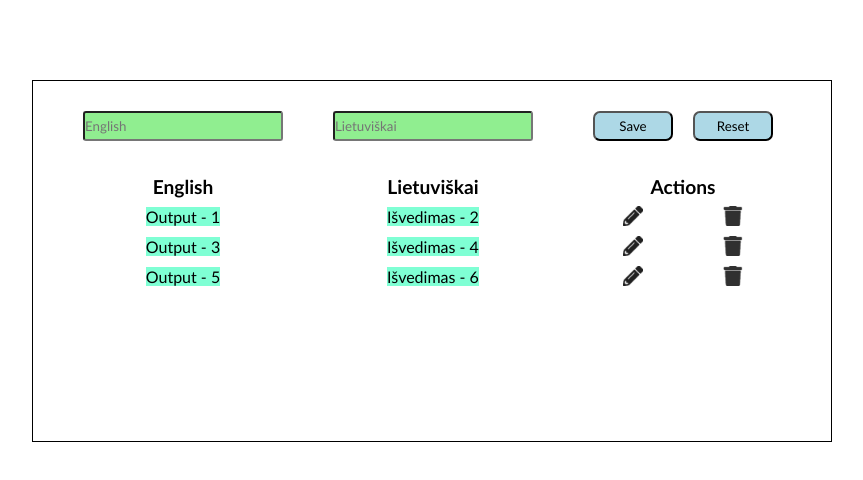
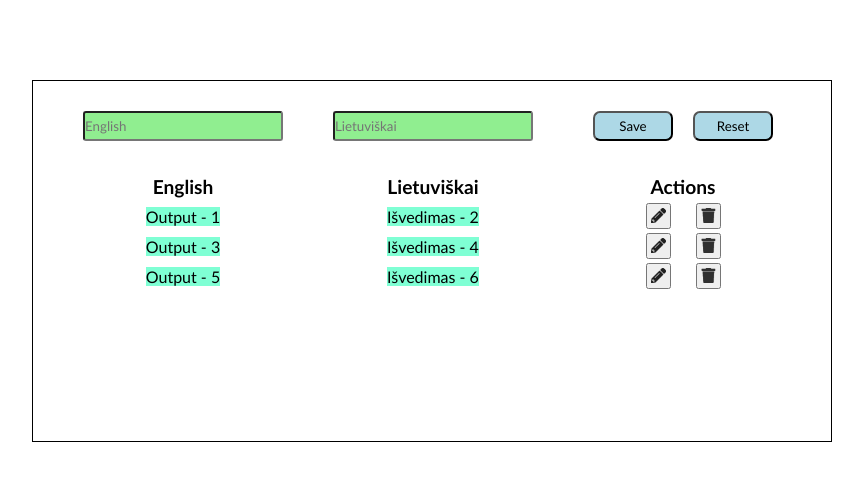
Before and after one commit to GedasPupa/01-todo, a website: page index.html in a window 1280 px wide. Shown: the whole page, without its empty margins (208-1071 px from the left). Drawn offline with Linux system fonts and the light colour scheme.

Commit message:
html form / action btn positions

```diff
--- a/css/base/grid.css
+++ b/css/base/grid.css
@@ -58,12 +58,12 @@
 }
 
 .btn-3 {
-    grid-column: 12 / span 2;
+    grid-column: 13 / span 1;
     grid-row: 5;
 }
 
 .btn-4 {
-    grid-column: 14 / span 2;
+    grid-column: 14 / span 1;
     grid-row: 5;
 }
 
@@ -78,12 +78,12 @@
 }
 
 .btn-5 {
-    grid-column: 12 / span 2;
+    grid-column: 13 / span 1;
     grid-row: 6;
 }
 
 .btn-6 {
-    grid-column: 14 / span 2;
+    grid-column: 14 / span 1;
     grid-row: 6;
 }
 
@@ -98,12 +98,12 @@
 }
 
 .btn-7 {
-    grid-column: 12 / span 2;
+    grid-column: 13 / span 1;
     grid-row: 7;
 }
 
 .btn-8 {
-    grid-column: 14 / span 2;
+    grid-column: 14 / span 1;
     grid-row: 7;
 }
 /* <<< GRID */
--- a/css/components/todo.css
+++ b/css/components/todo.css
@@ -31,11 +31,11 @@
 .action-btn {
     align-self: center;
     justify-self: center;
-    padding: 5px;
-    background-color: transparent;
-    border: 0;
+    padding: 3px;
+    /* background-color: transparent;
+    border: 0; */
 }
 
 img {
-    width: 20px;
+    width: 15px;
 }
--- a/index.html
+++ b/index.html
@@ -8,11 +8,11 @@
     <title>TODO</title>
 </head>
 <body>
-    <div class="container">
+    <form class="container">
         <input class="input input-1" placeholder="English"/>
         <input class="input input-2" placeholder="Lietuviškai"/>
-        <button class="main-btn btn-1">Save</button>
-        <button class="main-btn btn-2">Reset</button>
+        <button class="main-btn btn-1" type="submit">Save</button>
+        <button class="main-btn btn-2" type="reset">Reset</button>
 
         <div class="label english">English</div>
         <div class="label lietuviu">Lietuviškai</div>
@@ -34,6 +34,6 @@
         <button class="action-btn btn-8"><img src="./img/trash.png" alt="icon-trash"></button>
 
 
-    </div>
+    </form>
 </body>
 </html>
```
